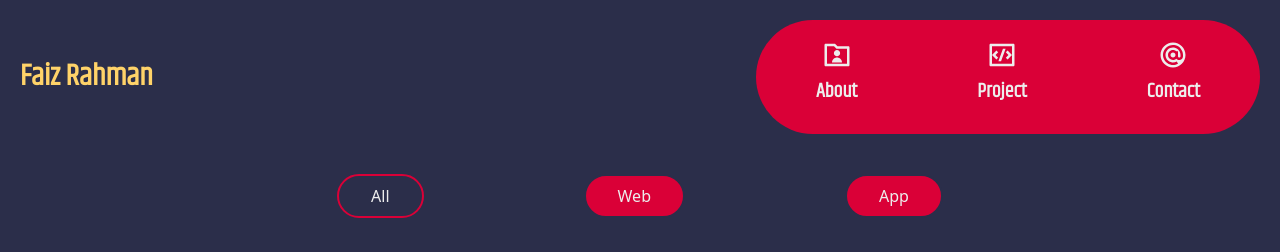
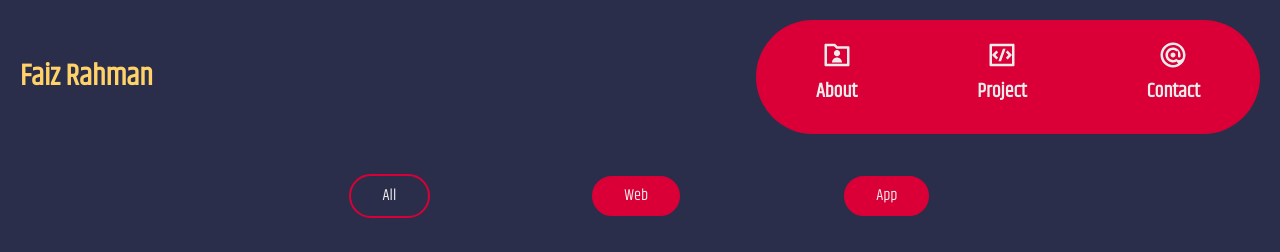
Before and after one commit to faizrahman-my/faizrahman-my.github.io, a React (Vite) app: page /project in a window 1280 px wide. Shown: the top 252 px of the page. Built offline with nearby package versions, Linux system fonts and the light colour scheme; grey boxes are pictures that could not be loaded.

Commit message:
apply style to modal and scrollbar

```diff
--- a/src/index.css
+++ b/src/index.css
@@ -5,4 +5,20 @@
     body {
       @apply bg-web-back1
     }
+}
+
+@layer utilities {
+  *::-webkit-scrollbar {
+    width: 5px;
   }
+
+  *::-webkit-scrollbar-track {
+    border-radius: 100vh;
+    background: #DA0037;
+  }
+
+  *::-webkit-scrollbar-thumb {
+    background: #FFD369;
+    border-radius: 100vh;
+  }
+}
--- a/src/pages/Project.jsx
+++ b/src/pages/Project.jsx
@@ -2,6 +2,7 @@ import React from 'react'
 import { useParams } from 'react-router-dom'
 import { Header } from '../components/Header'
 import { svg_project, svg_social } from '../assets/icons/Icon'
+import close_modal from '../assets/icons/close.svg'
 
 export const Project = () => {
   return (
@@ -9,7 +10,7 @@ export const Project = () => {
       <Header />
       <div className='p-5'>
         <div className='flex justify-center'>
-          <ul className='flex min-md:gap-40 max-md:gap-12'>
+          <ul className='flex min-md:gap-40 max-md:gap-5 font-khand'>
             <li className='text-web-text2 bg-web-back1 border-2 border-web-back2 px-8 py-2 rounded-full hover:border-web-back3'><a href="">All</a></li>
             <li className='text-web-text2 bg-web-back2 border-2 border-web-back1 px-8 py-2 rounded-full hover:border-web-back3'><a href="">Web</a></li>
             <li className='text-web-text2 bg-web-back2 border-2 border-web-back1 px-8 py-2 rounded-full hover:border-web-back3'><a href="">App</a></li>
@@ -34,9 +35,9 @@ export const Project = () => {
               </div>
               <div className='card-actions h-full items-end justify-center'>
                 <div className='w-fit px-4 mb-4 rounded-full bg-web-back2 border-4 border-transparent hover:border-web-back1 hover:bg-web-back3 mx-4 shadow-2xl'>
-                  <a href="" className='flex'>
+                  <button className="flex" onClick={() => document.getElementById('my_modal_1').showModal()}>
                     <img src={svg_project.info} alt="" className='py-4' />
-                  </a>
+                  </button>
                 </div>
                 <div className='w-fit px-4 mb-4 rounded-full bg-web-back2 border-4 border-transparent hover:border-web-back1 hover:bg-web-back3 mx-4 shadow-2xl'>
                   <a href="" target="_blank">
@@ -49,6 +50,26 @@ export const Project = () => {
 
         </div>
 
+        {/* Open the modal using document.getElementById('ID').showModal() method */}
+        <dialog id="my_modal_1" className="modal">
+          <div className="modal-box bg-web-back1 text-web-text2">
+            <div className='bg-web-text2 h-40'></div>
+            <div>
+              <p className='mt-5 overflow-y-scroll max-h-60'>Lorem ipsum dolor, sit amet consectetur adipisicing elit. Obcaecati nulla reiciendis laboriosam odio adipisci quisquam, consequatur voluptates consectetur, deserunt, minima aliquam molestiae magnam. Accusantium inventore mollitia libero, atque, ipsum nisi, error nam eveniet amet pariatur animi. Architecto et quis ipsa vel, eligendi distinctio aut dolores modi quaerat, qui ex culpa quibusdam deleniti! Perspiciatis est explicabo aut facere consequatur fuga sint sequi aperiam odit ad, corrupti ducimus eos commodi. Quidem vitae, exercitationem esse optio, officiis id nesciunt quaerat laudantium error dolor iusto deleniti cumque alias veniam. At modi fugit sunt quis quia corporis! Exercitationem reprehenderit temporibus repellat accusamus incidunt magnam aspernatur.</p>
+              <div className='flex gap-2 mt-5'>
+                <p className="bg-web-back3 text-web-text1 rounded-badge py-1 px-2">C#</p>
+                <p className="bg-web-back3 text-web-text1 rounded-badge py-1 px-2">.NET</p>
+              </div>
+            </div>
+            <div className="modal-action flex justify-center">
+              <form method="dialog">
+                {/* if there is a button in form, it will close the modal */}
+                <button className=""><img src={close_modal} alt=""/></button>
+              </form>
+            </div>
+          </div>
+        </dialog>
+
         <div className='flex justify-center mt-5'>
           <div>
             <a href="https://github.com/FaizRahman01" target="_blank">
```
Also changed, not shown: src/assets/icons/close.svg (added).
